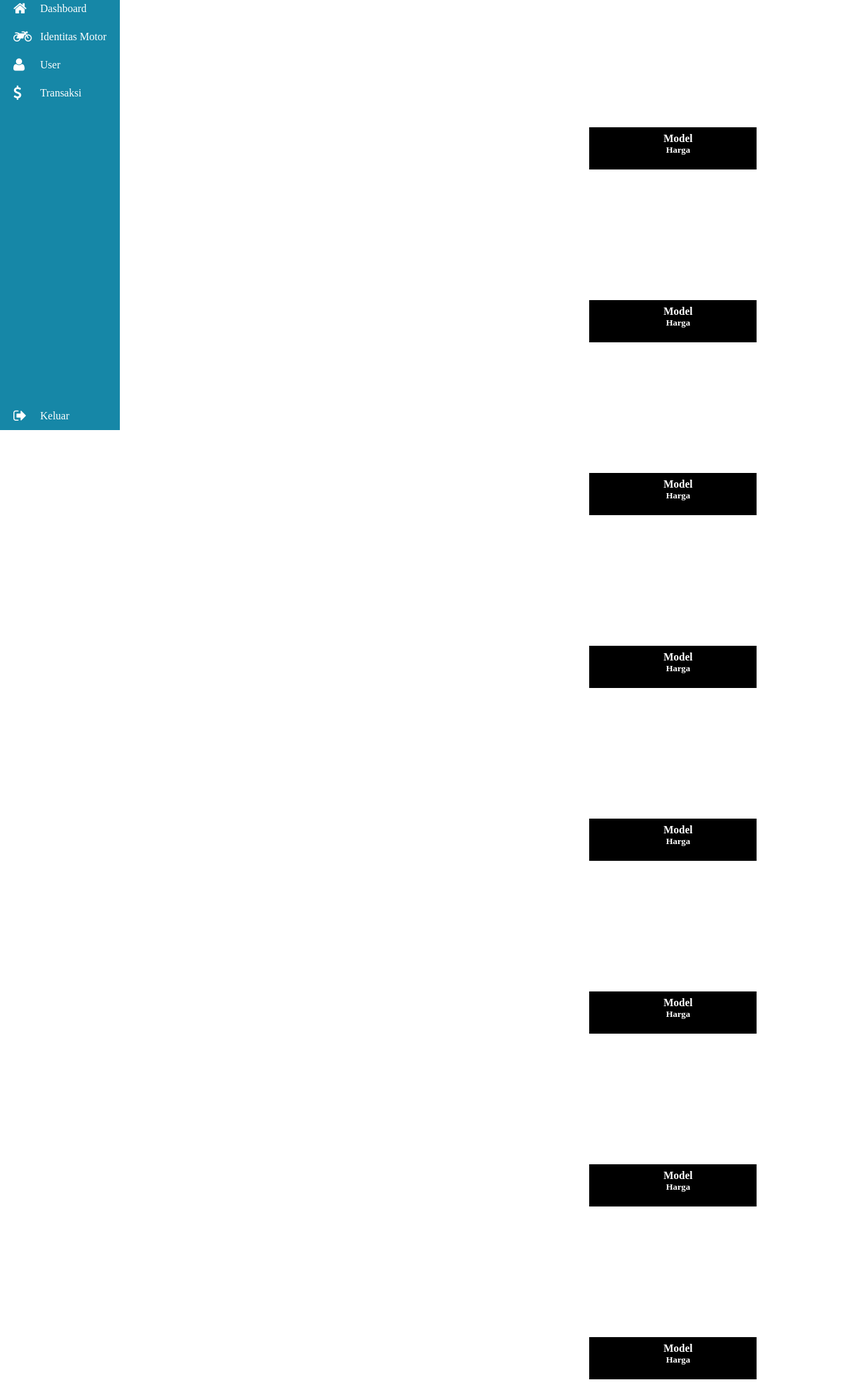
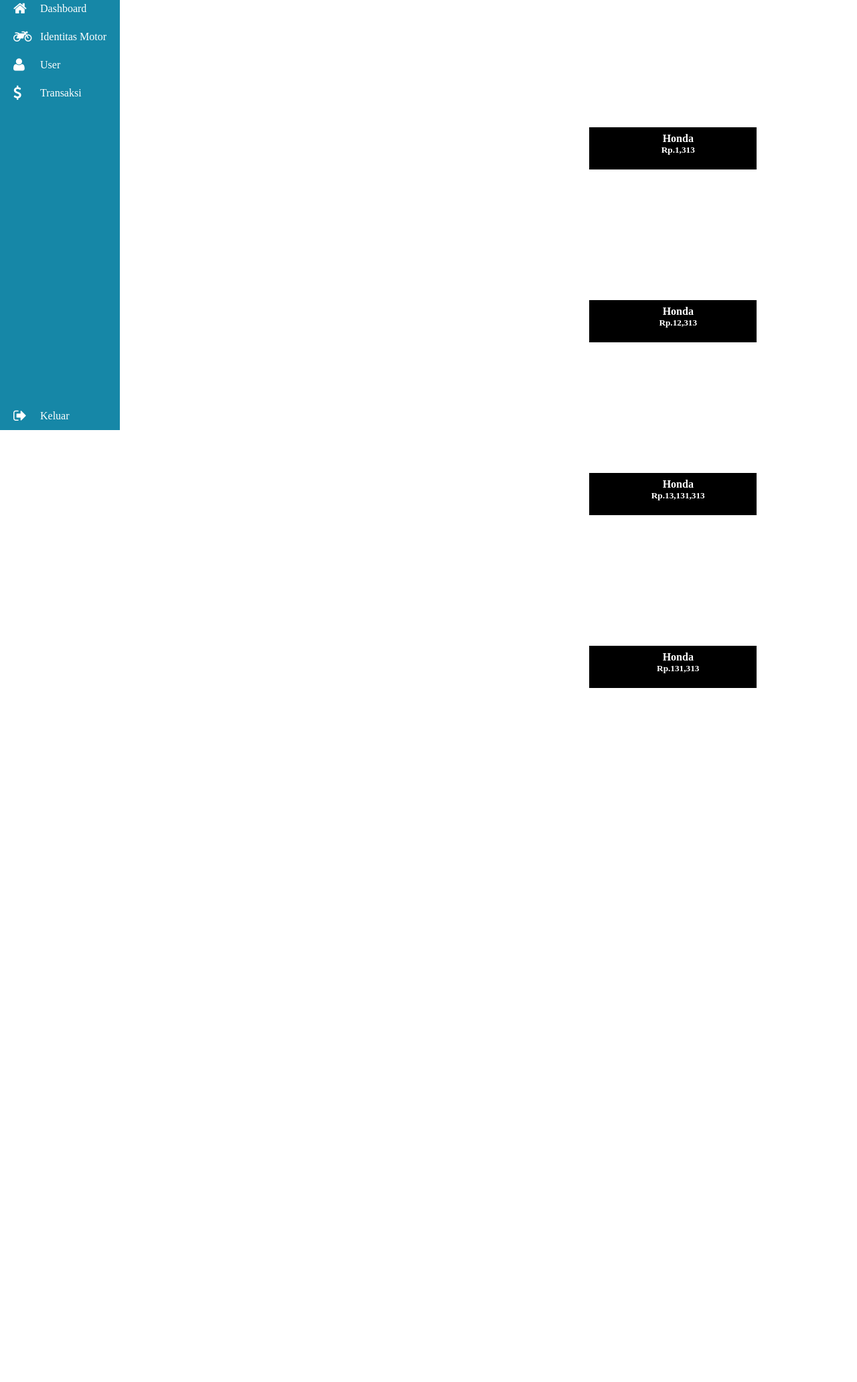
Before and after one commit to 01-Gira/5F_PenjualanMotorBekas.github.io, a PHP site: page /pemilik/transaksi.php in a window 1280 px wide. Shown: the part 158-2221 px from the top of the page at 67% size. After the commit the page ends 1185 px from the top, so only its background shows below. Run offline with PHP 8.4, Linux system fonts and the light colour scheme; a user stored in the database is signed in; data comes from the database, SQL or seed files in the repository; some libraries are stand-ins or nearby versions.

Commit message:
memperbaiki gallery transaksi

```diff
--- a/pemilik/transaksi.php
+++ b/pemilik/transaksi.php
@@ -1,3 +1,7 @@
+<?php
+include '../koneksi.php';
+?>
+
 <!DOCTYPE html>
 <html>
 
@@ -29,78 +33,20 @@
 				</div>
 				<div>
 					<div class="galeri">
+						<?php
+						$data = mysqli_query($koneksi, "SELECT * FROM identitas_motor order by id_motor desc LIMIT 4");
+						while ($row = mysqli_fetch_array($data)) {
+						?>
 							<div class="item-galeri">
 								<div class="img-item">
 									<img src="">
 								</div>
 								<div class="nama-item">
-								<h4>Model</h4>
-								<h5>Harga</h5>
+									<h4><?php echo "$row[Merk]"; ?></h4>
+									<h5>Rp.<?php echo number_format($row['harga_jual']); ?></h5>
 								</div>
 							</div>
-						<div class="item-galeri">
-							<div class="img-item">
-								<img src="">
-							</div>
-							<div class="nama-item">
-								<h4>Model</h4>
-								<h5>Harga</h5>
-							</div>
-						</div>
-						<div class="item-galeri">
-							<div class="img-item">
-								<img src="">
-							</div>
-							<div class="nama-item">
-								<h4>Model</h4>
-								<h5>Harga</h5>
-							</div>
-						</div>
-						<div class="item-galeri">
-							<div class="img-item">
-								<img src="">
-							</div>
-							<div class="nama-item">
-								<h4>Model</h4>
-								<h5>Harga</h5>
-							</div>
-						</div>
-						<div class="item-galeri">
-							<div class="img-item">
-								<img src="">
-							</div>
-							<div class="nama-item">
-								<h4>Model</h4>
-								<h5>Harga</h5>
-							</div>
-						</div>
-						<div class="item-galeri">
-							<div class="img-item">
-								<img src="">
-							</div>
-							<div class="nama-item">
-								<h4>Model</h4>
-								<h5>Harga</h5>
-							</div>
-						</div>
-						<div class="item-galeri">
-							<div class="img-item">
-								<img src="">
-							</div>
-							<div class="nama-item">
-								<h4>Model</h4>
-								<h5>Harga</h5>
-							</div>
-						</div>
-						<div class="item-galeri">
-							<div class="img-item">
-								<img src="">
-							</div>
-							<div class="nama-item">
-								<h4>Model</h4>
-								<h5>Harga</h5>
-							</div>
-						</div>
+						<?php } ?>
 					</div>
 				</div>
 			</div>
```
Also changed, not shown: pemilik/aksi_edit.php (+86 -37 lines), pemilik/aksi_hapus.php (+6 -5 lines), pemilik/buat-identitas-motor.php (+12 -8 lines), pemilik/menu-utama.php (+24 -15 lines). Lines whose indentation alone changed are shown as unchanged.
